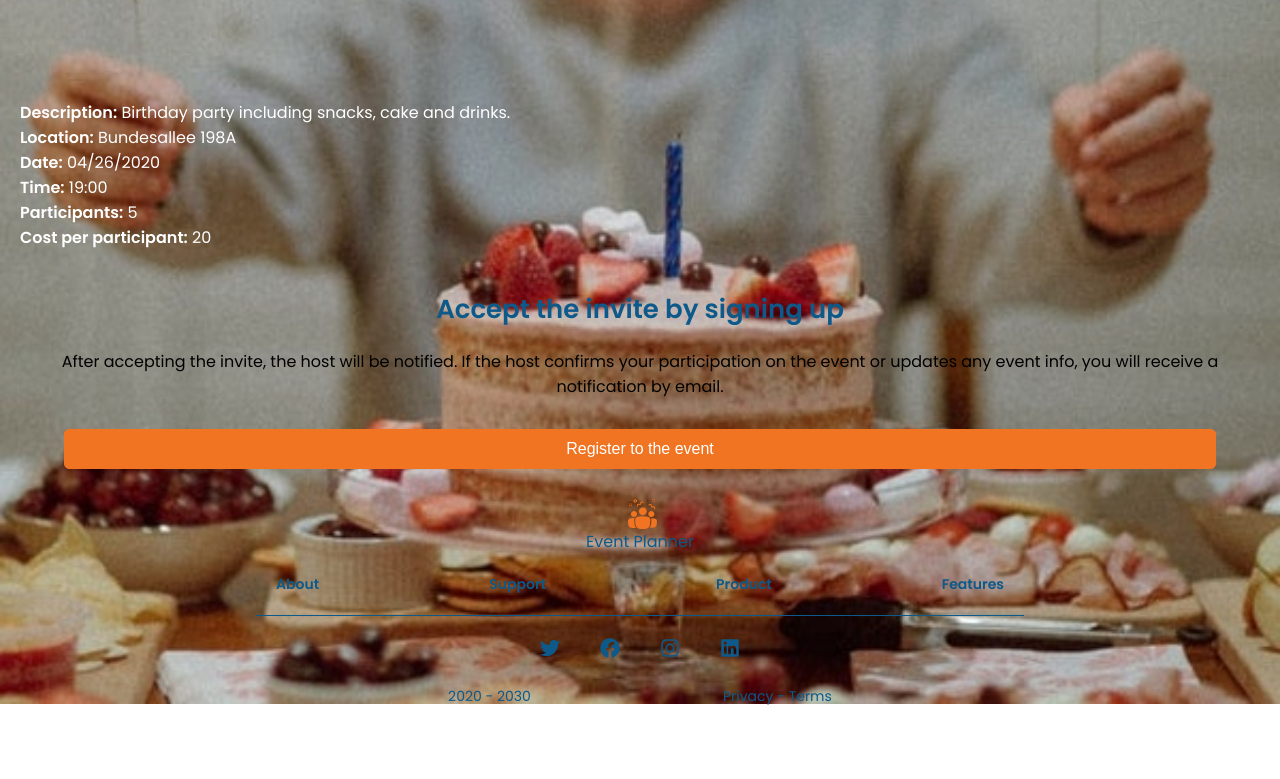
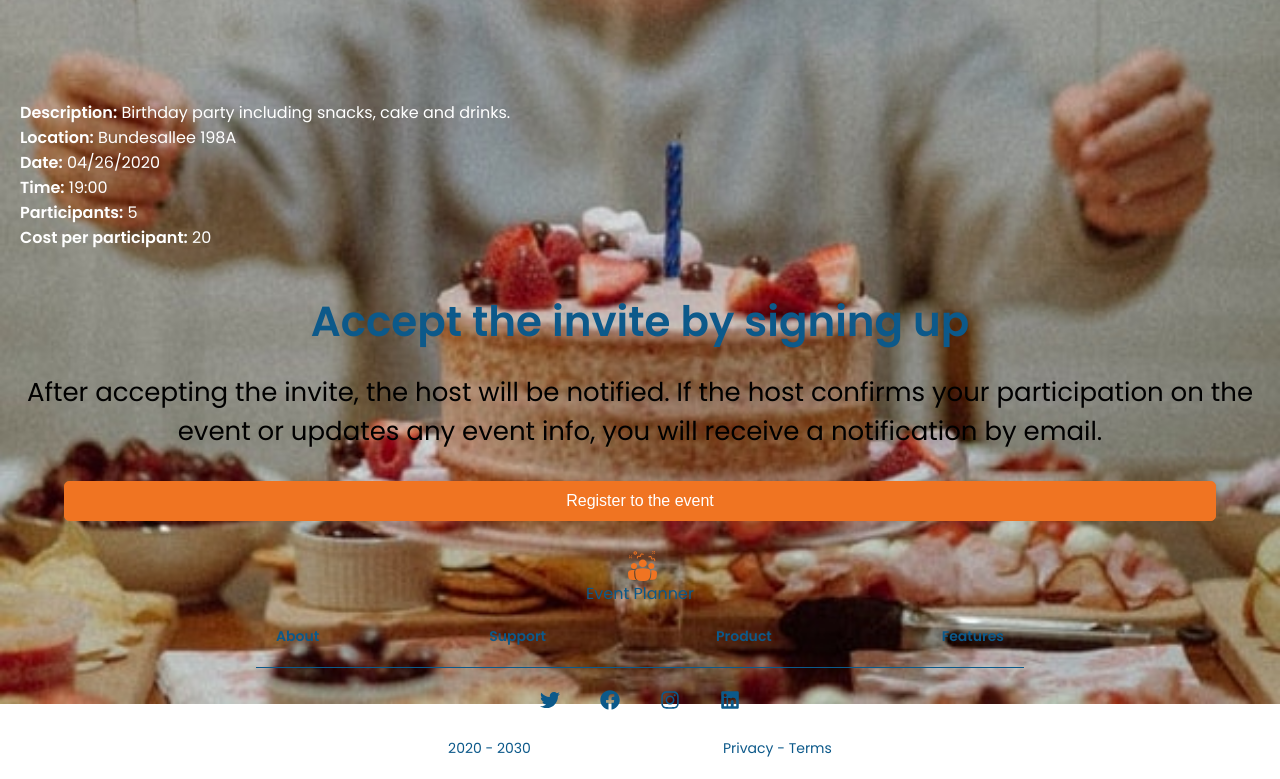
Before and after one commit to MarinaFroes/Event_Planner, a React (Create React App) app: page / in a window 1280 px wide. Shown: the part 720-1499 px from the top of the page. Before the commit the page ends 1447 px from the top, so only its background shows below. Built offline with nearby package versions, Linux system fonts and the light colour scheme.

Commit message:
styles: Add media queries

```diff
--- a/src/components/TextBox.tsx
+++ b/src/components/TextBox.tsx
@@ -5,6 +5,14 @@ const Heading1 = styled.h1`
   font-size: 26px;
   margin: 20px;
   color: var(--main-color-blue, #0c598a);
+
+  @media only screen and (min-width: 768px){
+    font-size: 26px;
+  }
+
+  @media only screen and (min-width: 1080px){
+    font-size: 42px;
+  }
 `
 
 const Heading2 = styled.h2`
@@ -12,6 +20,14 @@ const Heading2 = styled.h2`
   font-weight: normal;
   color: var(--main-color-black, #000);
   margin: 20px;
+
+  @media only screen and (min-width: 768px){
+    font-size: 20px;
+  }
+
+  @media only screen and (min-width: 1080px){
+    font-size: 26px;
+  }
 `
 
 interface Props {
```
